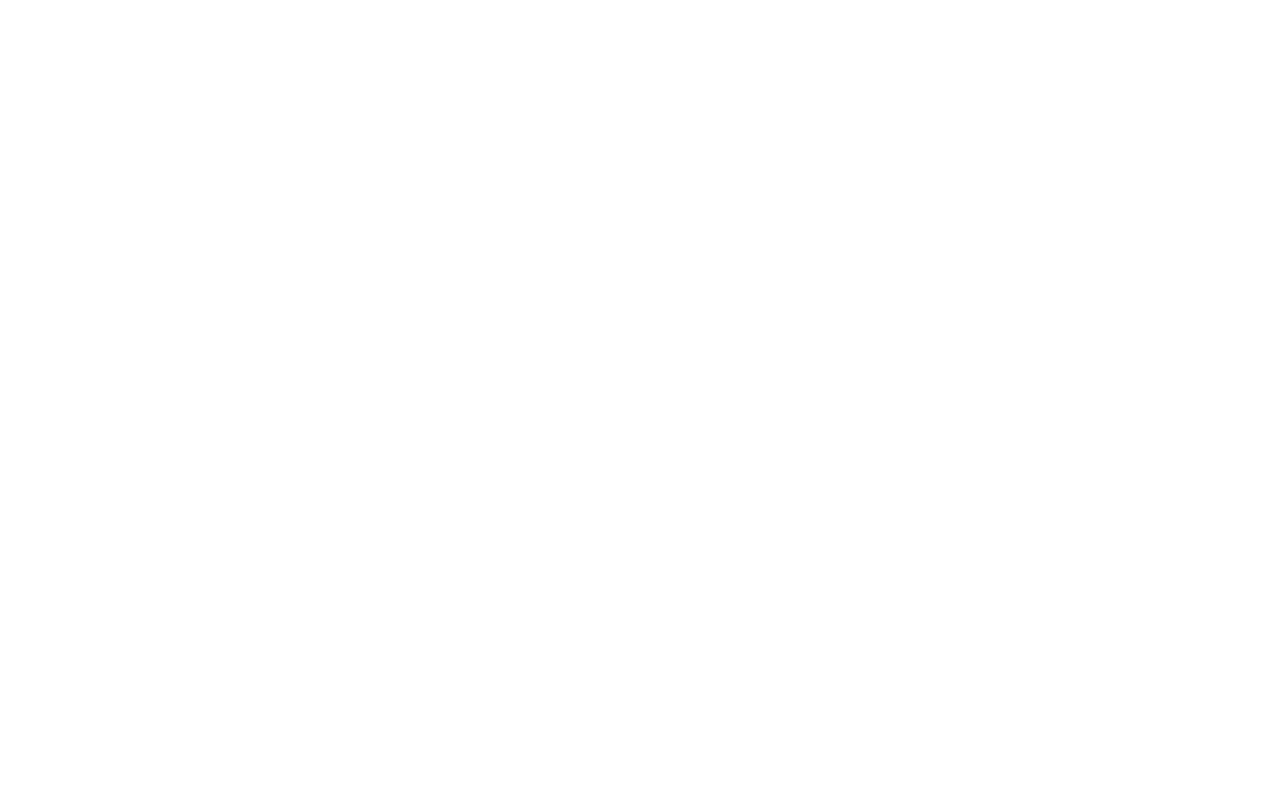
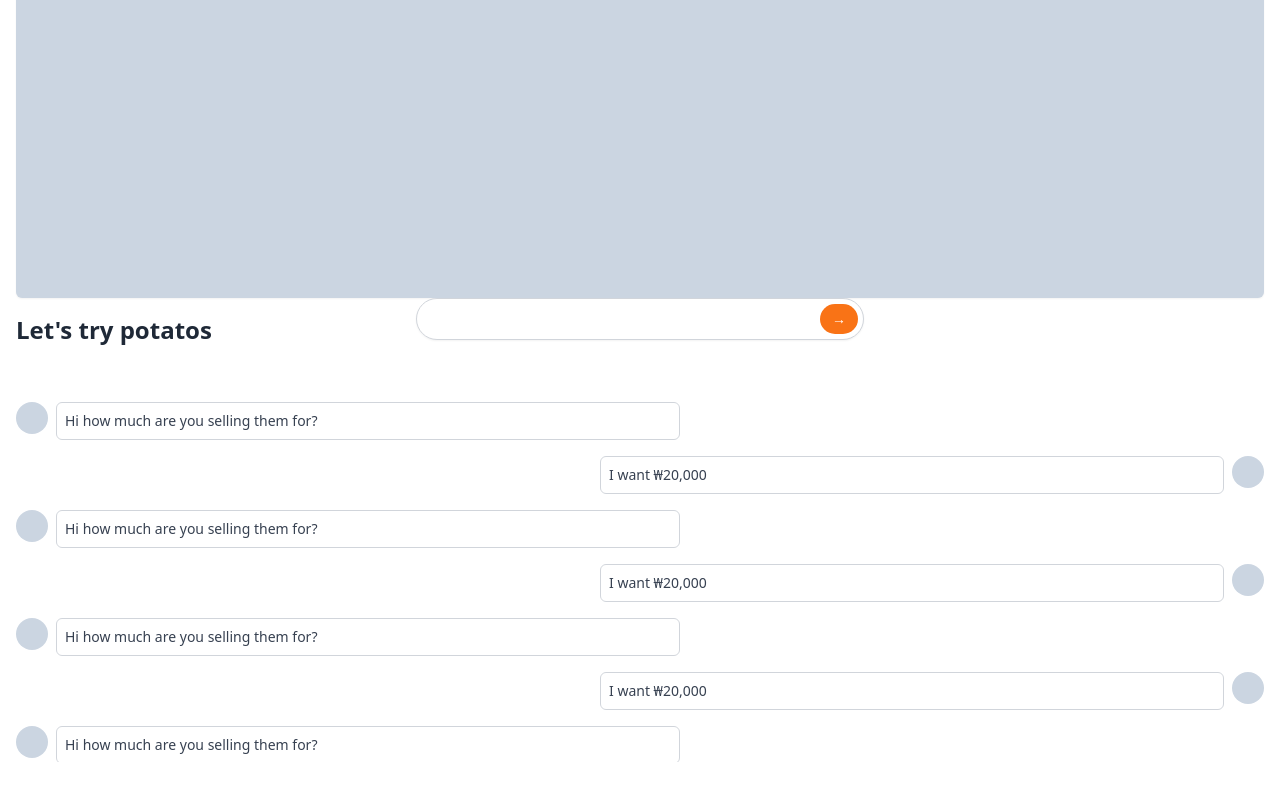
Before and after one commit to FRONT-JB/nextjs-market, a Next.js app: page /stream/1 in a window 1280 px wide. Before the commit this address had no page. Shown: the part 444-1244 px from the top of the page. Before the commit the page ends 800 px from the top, so only its background shows below. Built offline with nearby package versions, Linux system fonts and the light colour scheme.

Commit message:
Stream (5.14) : Setup Stream Detail

```diff
--- /dev/null
+++ b/pages/stream/[id].tsx
@@ -0,0 +1,152 @@
+import type { NextPage } from 'next';
+
+const StreamDetail: NextPage = () => {
+  return (
+    <div className='px-4 py-10 space-y-4'>
+      <div className='w-full rounded-md shadow-sm bg-slate-300 aspect-video' />
+      <b className='block mt-2 text-2xl font-semibold text-gray-800 cursor-default'>
+        Let&apos;s try potatos
+      </b>
+      <div className='pb-16 h-[50vh] overflow-y-auto py-10 space-y-4'>
+        <div className='flex items-start space-x-2'>
+          <div className='w-8 h-8 rounded-full bg-slate-300' />
+          <div className='w-1/2 p-2 text-sm text-gray-700 border border-gray-300 rounded-md'>
+            <p>Hi how much are you selling them for?</p>
+          </div>
+        </div>
+        <div className='flex flex-row-reverse items-start space-x-2 space-x-reverse'>
+          <div className='w-8 h-8 rounded-full bg-slate-300' />
+          <div className='w-1/2 p-2 text-sm text-gray-700 border border-gray-300 rounded-md'>
+            <p>I want ₩20,000</p>
+          </div>
+        </div>
+        <div className='flex items-start space-x-2'>
+          <div className='w-8 h-8 rounded-full bg-slate-300' />
+          <div className='w-1/2 p-2 text-sm text-gray-700 border border-gray-300 rounded-md'>
+            <p>Hi how much are you selling them for?</p>
+          </div>
+        </div>
+        <div className='flex flex-row-reverse items-start space-x-2 space-x-reverse'>
+          <div className='w-8 h-8 rounded-full bg-slate-300' />
+          <div className='w-1/2 p-2 text-sm text-gray-700 border border-gray-300 rounded-md'>
+            <p>I want ₩20,000</p>
+          </div>
+        </div>
+        <div className='flex items-start space-x-2'>
+          <div className='w-8 h-8 rounded-full bg-slate-300' />
+          <div className='w-1/2 p-2 text-sm text-gray-700 border border-gray-300 rounded-md'>
+            <p>Hi how much are you selling them for?</p>
+          </div>
+        </div>
+        <div className='flex flex-row-reverse items-start space-x-2 space-x-reverse'>
+          <div className='w-8 h-8 rounded-full bg-slate-300' />
+          <div className='w-1/2 p-2 text-sm text-gray-700 border border-gray-300 rounded-md'>
+            <p>I want ₩20,000</p>
+          </div>
+        </div>
+        <div className='flex items-start space-x-2'>
+          <div className='w-8 h-8 rounded-full bg-slate-300' />
+          <div className='w-1/2 p-2 text-sm text-gray-700 border border-gray-300 rounded-md'>
+            <p>Hi how much are you selling them for?</p>
+          </div>
+        </div>
+        <div className='flex flex-row-reverse items-start space-x-2 space-x-reverse'>
+          <div className='w-8 h-8 rounded-full bg-slate-300' />
+          <div className='w-1/2 p-2 text-sm text-gray-700 border border-gray-300 rounded-md'>
+            <p>I want ₩20,000</p>
+          </div>
+        </div>
+        <div className='flex items-start space-x-2'>
+          <div className='w-8 h-8 rounded-full bg-slate-300' />
+          <div className='w-1/2 p-2 text-sm text-gray-700 border border-gray-300 rounded-md'>
+            <p>Hi how much are you selling them for?</p>
+          </div>
+        </div>
+        <div className='flex flex-row-reverse items-start space-x-2 space-x-reverse'>
+          <div className='w-8 h-8 rounded-full bg-slate-300' />
+          <div className='w-1/2 p-2 text-sm text-gray-700 border border-gray-300 rounded-md'>
+            <p>I want ₩20,000</p>
+          </div>
+        </div>
+        <div className='flex items-start space-x-2'>
+          <div className='w-8 h-8 rounded-full bg-slate-300' />
+          <div className='w-1/2 p-2 text-sm text-gray-700 border border-gray-300 rounded-md'>
+            <p>Hi how much are you selling them for?</p>
+          </div>
+        </div>
+        <div className='flex flex-row-reverse items-start space-x-2 space-x-reverse'>
+          <div className='w-8 h-8 rounded-full bg-slate-300' />
+          <div className='w-1/2 p-2 text-sm text-gray-700 border border-gray-300 rounded-md'>
+            <p>I want ₩20,000</p>
+          </div>
+        </div>
+        <div className='flex items-start space-x-2'>
+          <div className='w-8 h-8 rounded-full bg-slate-300' />
+          <div className='w-1/2 p-2 text-sm text-gray-700 border border-gray-300 rounded-md'>
+            <p>Hi how much are you selling them for?</p>
+          </div>
+        </div>
+        <div className='flex flex-row-reverse items-start space-x-2 space-x-reverse'>
+          <div className='w-8 h-8 rounded-full bg-slate-300' />
+          <div className='w-1/2 p-2 text-sm text-gray-700 border border-gray-300 rounded-md'>
+            <p>I want ₩20,000</p>
+          </div>
+        </div>
+        <div className='flex items-start space-x-2'>
+          <div className='w-8 h-8 rounded-full bg-slate-300' />
+          <div className='w-1/2 p-2 text-sm text-gray-700 border border-gray-300 rounded-md'>
+            <p>Hi how much are you selling them for?</p>
+          </div>
+        </div>
+        <div className='flex flex-row-reverse items-start space-x-2 space-x-reverse'>
+          <div className='w-8 h-8 rounded-full bg-slate-300' />
+          <div className='w-1/2 p-2 text-sm text-gray-700 border border-gray-300 rounded-md'>
+            <p>I want ₩20,000</p>
+          </div>
+        </div>
+        <div className='flex items-start space-x-2'>
+          <div className='w-8 h-8 rounded-full bg-slate-300' />
+          <div className='w-1/2 p-2 text-sm text-gray-700 border border-gray-300 rounded-md'>
+            <p>Hi how much are you selling them for?</p>
+          </div>
+        </div>
+        <div className='flex flex-row-reverse items-start space-x-2 space-x-reverse'>
+          <div className='w-8 h-8 rounded-full bg-slate-300' />
+          <div className='w-1/2 p-2 text-sm text-gray-700 border border-gray-300 rounded-md'>
+            <p>I want ₩20,000</p>
+          </div>
+        </div>
+        <div className='flex items-start space-x-2'>
+          <div className='w-8 h-8 rounded-full bg-slate-300' />
+          <div className='w-1/2 p-2 text-sm text-gray-700 border border-gray-300 rounded-md'>
+            <p>Hi how much are you selling them for?</p>
+          </div>
+        </div>
+        <div className='flex flex-row-reverse items-start space-x-2 space-x-reverse'>
+          <div className='w-8 h-8 rounded-full bg-slate-300' />
+          <div className='w-1/2 p-2 text-sm text-gray-700 border border-gray-300 rounded-md'>
+            <p>I want ₩20,000</p>
+          </div>
+        </div>
+      </div>
+      <div className='fixed inset-x-0 w-full max-w-md mx-auto bottom-4'>
+        <div className='relative flex items-center'>
+          <input
+            type='text'
+            className='w-full pr-12 border-gray-300 rounded-full shadow-sm focus:ring-orange-400 focus:outline-none focus:border-orange-500'
+          />
+          <div className='absolute inset-y-0 flex py-1.5 pr-1.5 right-0'>
+            <button
+              type='button'
+              className='flex items-center px-3 text-sm text-white bg-orange-500 rounded-full cursor-pointer hover:bg-orange-600 focus:ring-2 focus:ring-offset-2 focus:ring-orange-500'
+            >
+              &rarr;
+            </button>
+          </div>
+        </div>
+      </div>
+    </div>
+  );
+};
+
+export default StreamDetail;
--- a/pages/live.tsx
+++ b/pages/stream/index.tsx
@@ -1,6 +1,6 @@
 import type { NextPage } from 'next';
 
-const Live: NextPage = () => {
+const Streams: NextPage = () => {
   return (
     <div className='py-10 space-y-4 divide-y-2'>
       {[1, 2, 3, 4, 5].map((_, i) => (
@@ -34,4 +34,4 @@
   );
 };
 
-export default Live;
+export default Streams;
```
